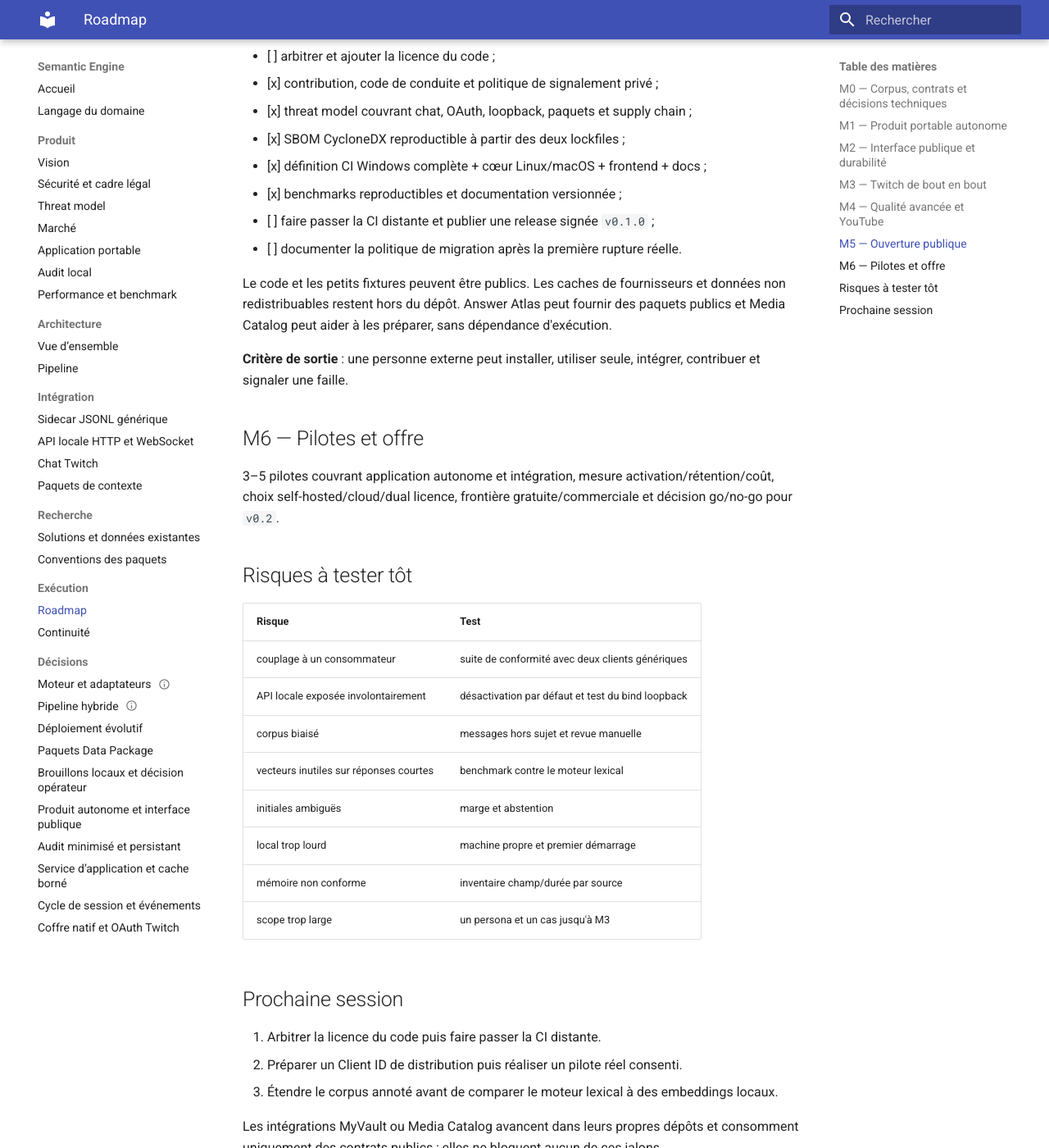
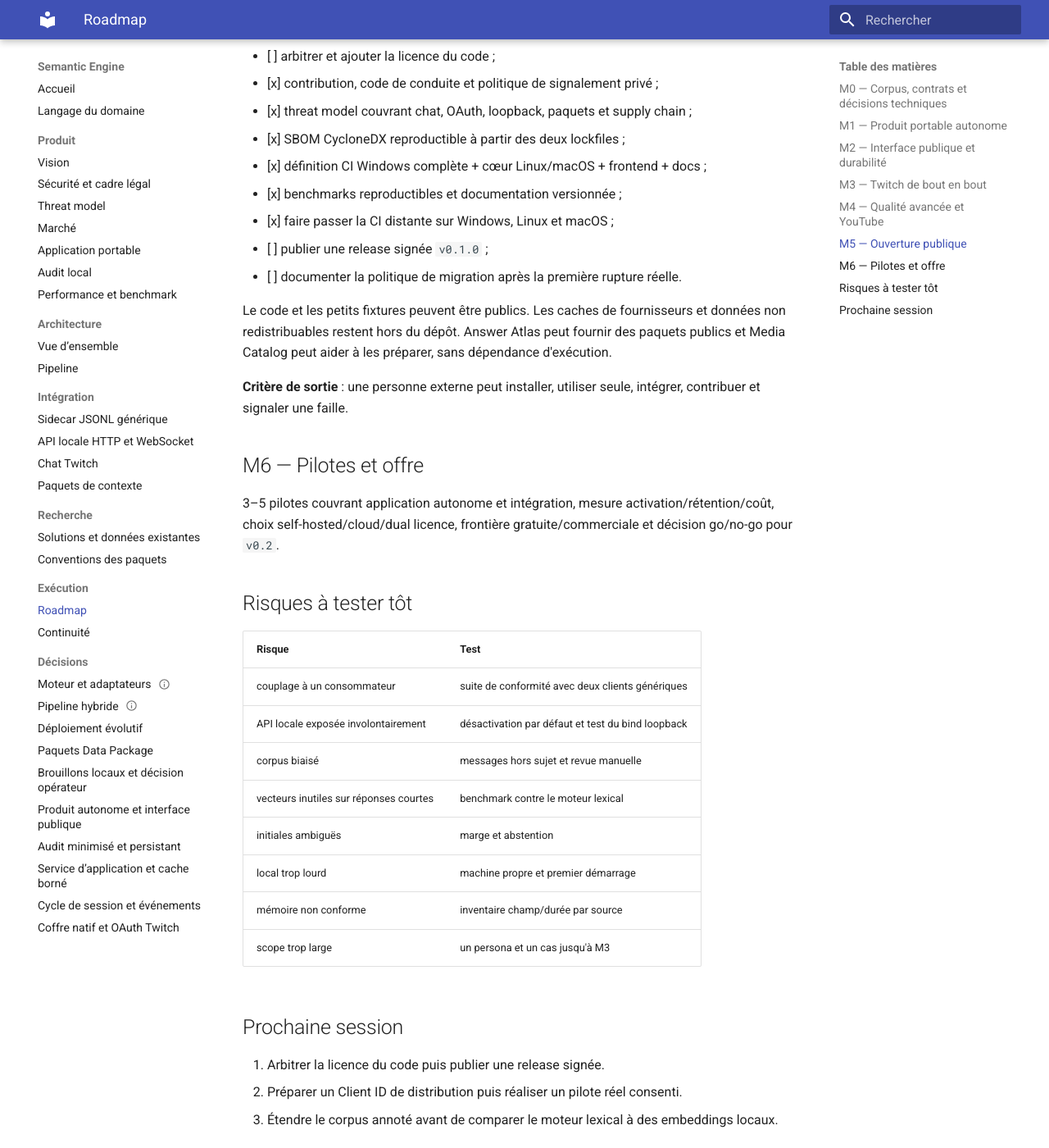
Before and after one commit to W-D0n/semantic-engine, an MkDocs documentation site: the page built from docs/roadmap.md, in a window 1280 px wide and 1400 px high, scrolled down 3326 px. Shown: the whole window at 82% size. Built offline with MkDocs 1.6.1 and Material for MkDocs 9.7.7, drawn with Linux system fonts in a browser that asks for light colours.

Commit message:
docs: record green multi-platform CI

```diff
--- a/docs/roadmap.md
+++ b/docs/roadmap.md
@@ -118,7 +118,8 @@ montre un gain utile sans sacrifier précision, explicabilité ou portabilité.
 - [x] SBOM CycloneDX reproductible à partir des deux lockfiles ;
 - [x] définition CI Windows complète + cœur Linux/macOS + frontend + docs ;
 - [x] benchmarks reproductibles et documentation versionnée ;
-- [ ] faire passer la CI distante et publier une release signée `v0.1.0` ;
+- [x] faire passer la CI distante sur Windows, Linux et macOS ;
+- [ ] publier une release signée `v0.1.0` ;
 - [ ] documenter la politique de migration après la première rupture réelle.
 
 Le code et les petits fixtures peuvent être publics. Les caches de fournisseurs
@@ -150,7 +151,7 @@ gratuite/commerciale et décision go/no-go pour `v0.2`.
 
 ## Prochaine session
 
-1. Arbitrer la licence du code puis faire passer la CI distante.
+1. Arbitrer la licence du code puis publier une release signée.
 2. Préparer un Client ID de distribution puis réaliser un pilote réel consenti.
 3. Étendre le corpus annoté avant de comparer le moteur lexical à des embeddings locaux.
 
```
Also changed, not shown: HANDOFF.md (+4 -3 lines).
